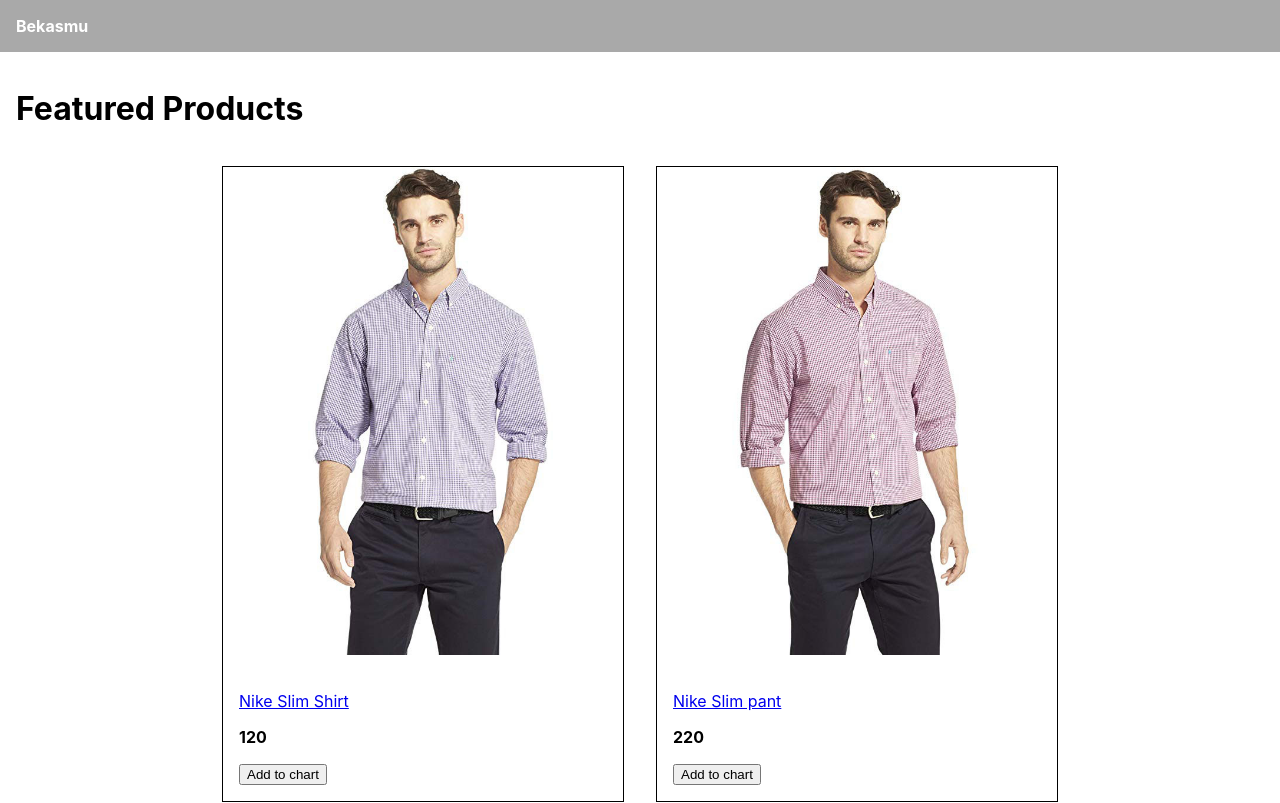
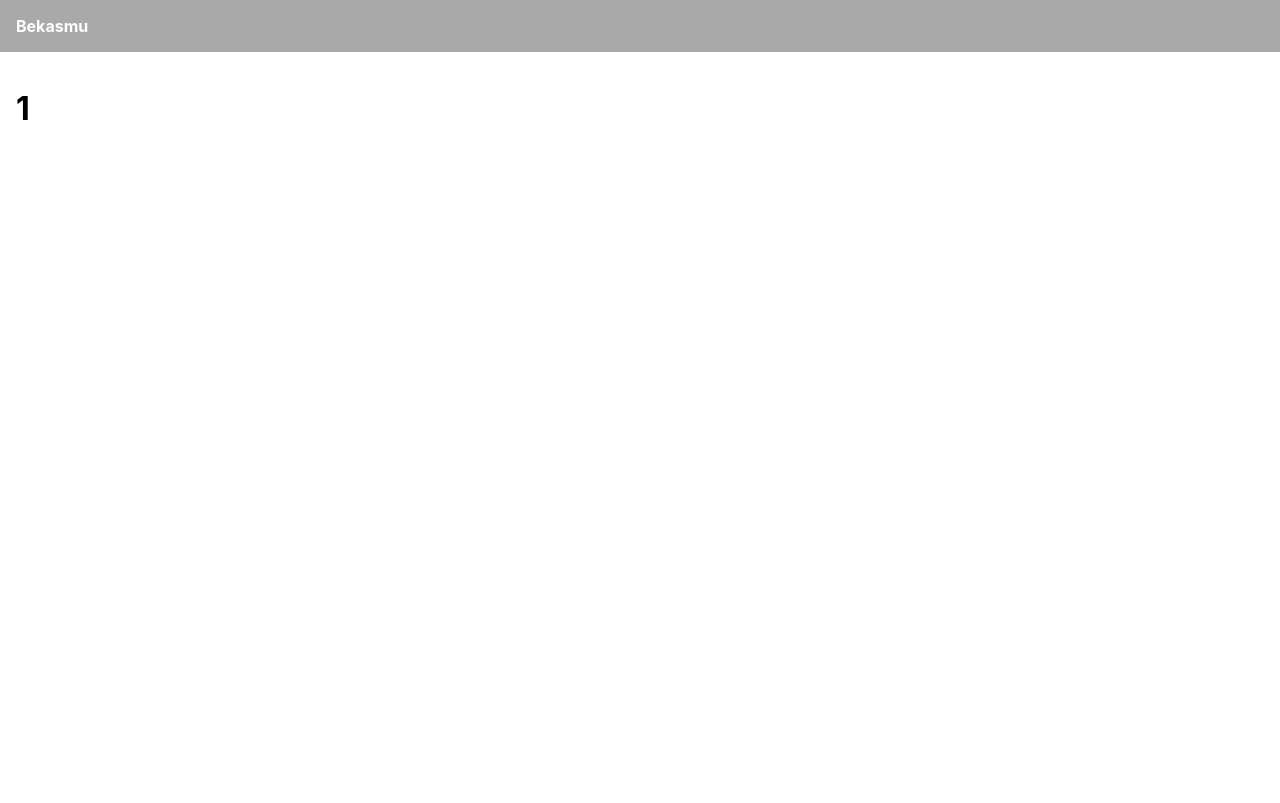
Before and after one commit to Synnefo15/Toko_online_Basir, a React (Create React App) app in the folder FE-Basir/: page /product/1 in a window 1280 px wide. Shown: the top 803 px of the page. Built offline with nearby package versions, Linux system fonts and the light colour scheme.

Commit message:
homescreen routing

```diff
--- a/FE-Basir/package.json
+++ b/FE-Basir/package.json
@@ -8,6 +8,7 @@
     "@testing-library/user-event": "^13.2.1",
     "react": "^18.1.0",
     "react-dom": "^18.1.0",
+    "react-router-dom": "^6.3.0",
     "react-scripts": "5.0.1",
     "web-vitals": "^2.1.0"
   },
--- a/FE-Basir/src/App.js
+++ b/FE-Basir/src/App.js
@@ -1,33 +1,23 @@
-import data from './data';
+import {BrowserRouter, Link, Route, Routes} from 'react-router-dom'
+import HomeScreen from './screens/HomeScreen';
+import ProductScreen from './screens/ProductScreen';
 
 function App() {
 	return (
+		<BrowserRouter>
 			<div>
 				<header>
-				<a href="/">Bekasmu</a>
+					<Link to="/">Bekasmu</Link>
 				</header>
 				<main>
-				<h1>Featured Products</h1>
-				<div className="products">
-					{data.products.map((product) => (
-						<div className="product" key={product.slug}>
-							<a href={`/product/${product.slug}`}>
-								<img src={product.image} alt={product.name} />
-							</a>
-							<div className="product-info">
-								<a href={`/product/${product.slug}`}>
-									<p>{product.name}</p>
-								</a>
-								<p>
-									<strong>{product.price}</strong>
-								</p>
-								<button>Add to chart</button>
-							</div>
-						</div>
-					))}
-				</div>
+					<Routes>
+						<Route path='/' element={<HomeScreen />}/>
+						<Route path='/product/:slug' element={<ProductScreen />}/>
+					</Routes>
+
 				</main>
 			</div>
+		</BrowserRouter>
 	);
 }
 
--- /dev/null
+++ b/FE-Basir/src/screens/HomeScreen.jsx
@@ -0,0 +1,31 @@
+import React from 'react';
+import { Link } from 'react-router-dom';
+import data from '../data';
+
+const HomeScreen = () => {
+	return (
+		<div>
+			<h1>Featured Products</h1>
+			<div className="products">
+				{data.products.map((product) => (
+					<div className="product" key={product.slug}>
+						<Link to={`/product/${product.slug}`}>
+							<img src={product.image} alt={product.name} />
+						</Link>
+						<div className="product-info">
+							<Link to={`/product/${product.slug}`}>
+								<p>{product.name}</p>
+							</Link>
+							<p>
+								<strong>{product.price}</strong>
+							</p>
+							<button>Add to chart</button>
+						</div>
+					</div>
+				))}
+			</div>
+		</div>
+	);
+};
+
+export default HomeScreen;
--- /dev/null
+++ b/FE-Basir/src/screens/ProductScreen.jsx
@@ -0,0 +1,14 @@
+import React from 'react';
+import { useParams } from 'react-router-dom';
+
+const ProductScreen = () => {
+	const params = useParams();
+	const { slug } = params;
+	return (
+		<div>
+			<h1>{slug}</h1>
+		</div>
+	);
+};
+
+export default ProductScreen;
```
Also changed, not shown: 1 other file (tests, documents, lock files or other folders). Lines whose indentation alone changed are shown as unchanged.
